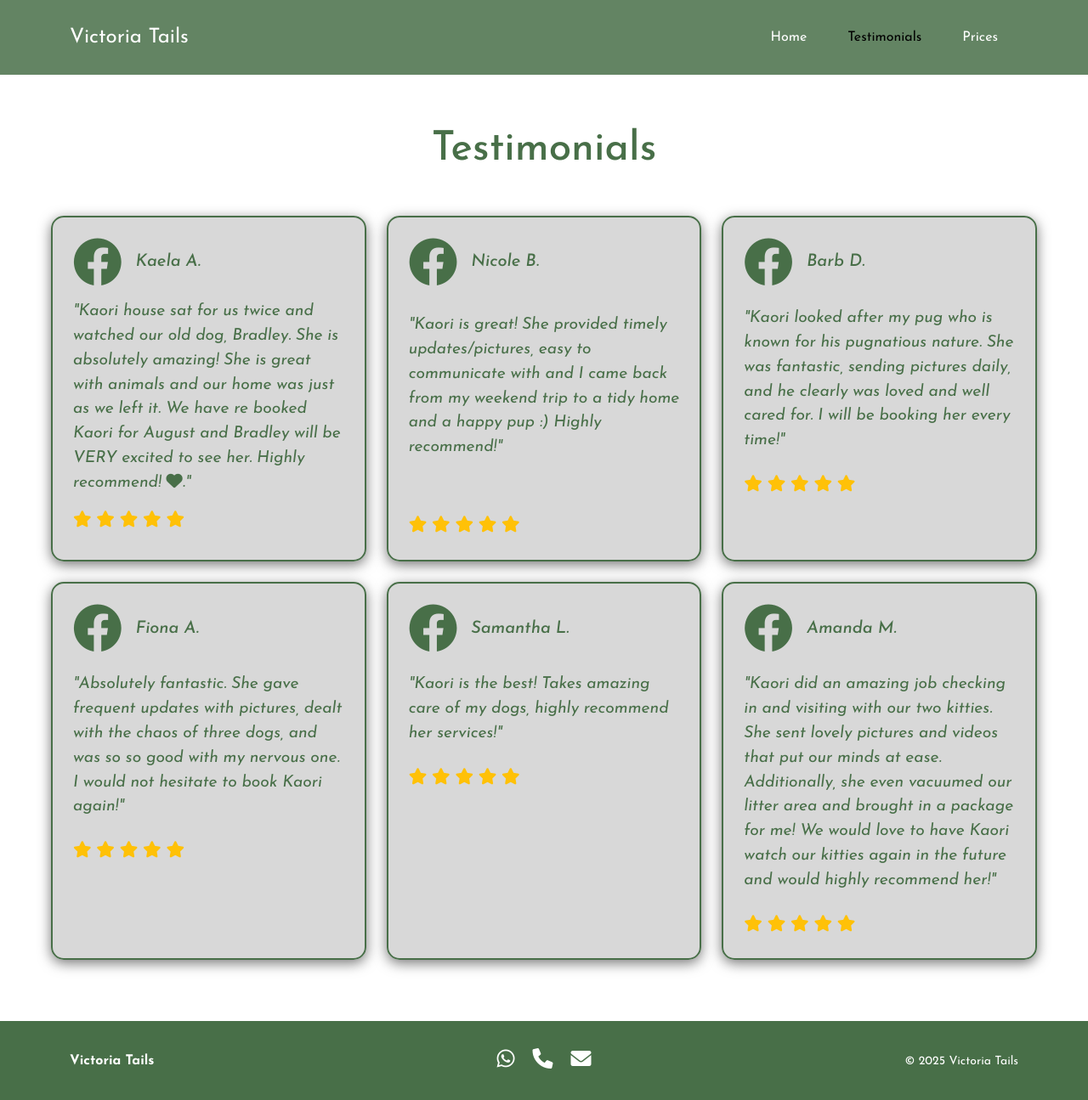
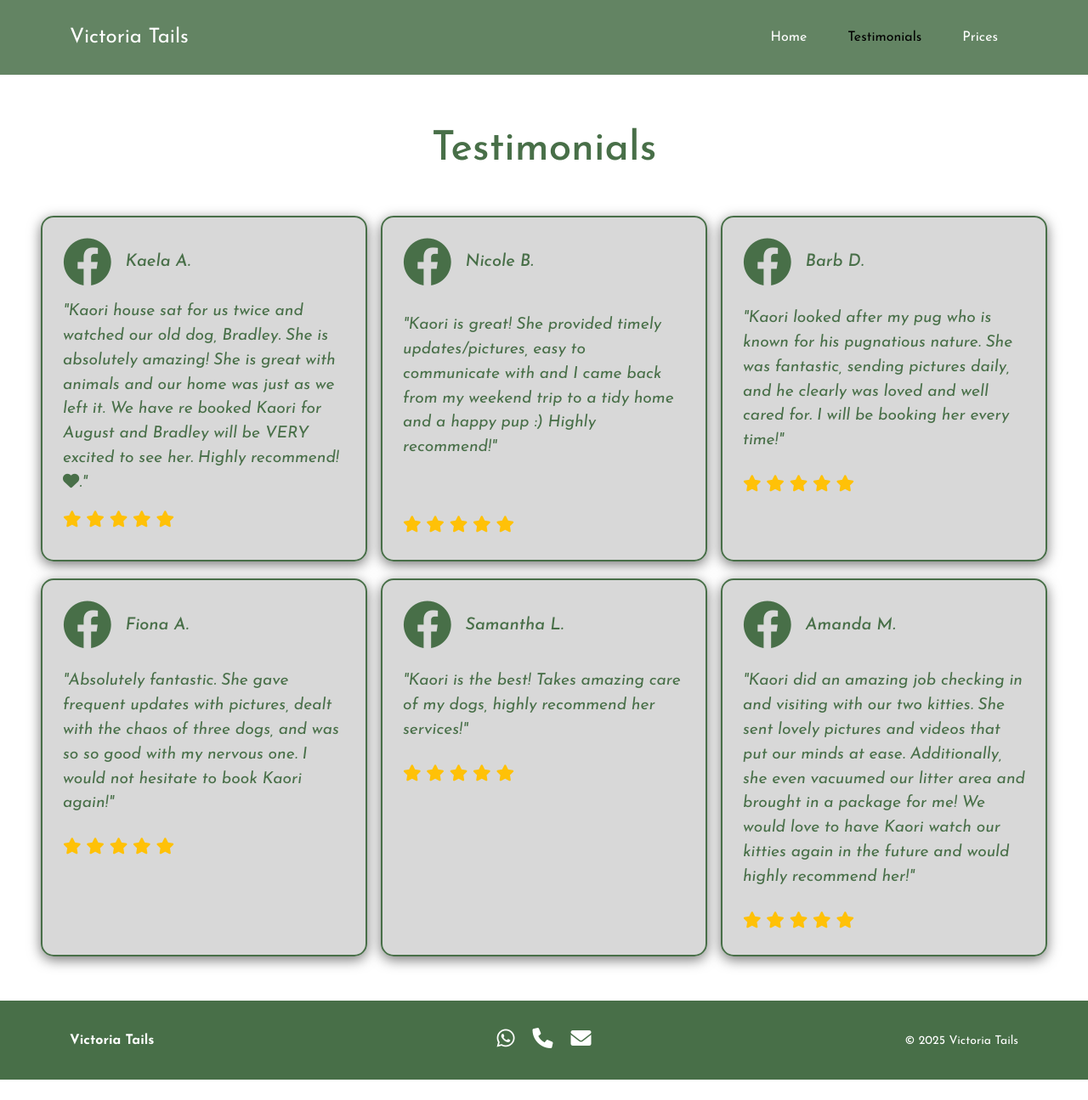
Before and after one commit to Ametherius/victoriatailspreview, a plain HTML site: page testimonials.html in a window 1280 px wide. Shown: the whole page at 85% size. After the commit the page ends 1271 px from the top, so only its background shows below. Drawn offline with nearby package versions, Linux system fonts and the light colour scheme.

Commit message:
Update testimonials.html

```diff
--- a/testimonials.html
+++ b/testimonials.html
@@ -38,9 +38,9 @@
             <h2 class="text-center text-green mb-5">Testimonials</h2>
         </div>
 
-        <div class="container-fluid">
+        <div class="container-fluid p-0">
             <!-- Row 1` -->
-            <div class="row">
+            <div class="row g-3">
                 <div class="col-md-4">
                     <div class="card testimonial-card h-100">
                         <div class="card-body p-4">
@@ -106,7 +106,7 @@
             </div>
 
             <!-- Row 2 -->
-            <div class="row my-4">
+            <div class="row g-3 my-1">
                 <div class="col-md-4">
                     <div class="card testimonial-card h-100">
                         <div class="card-body p-4">
```
